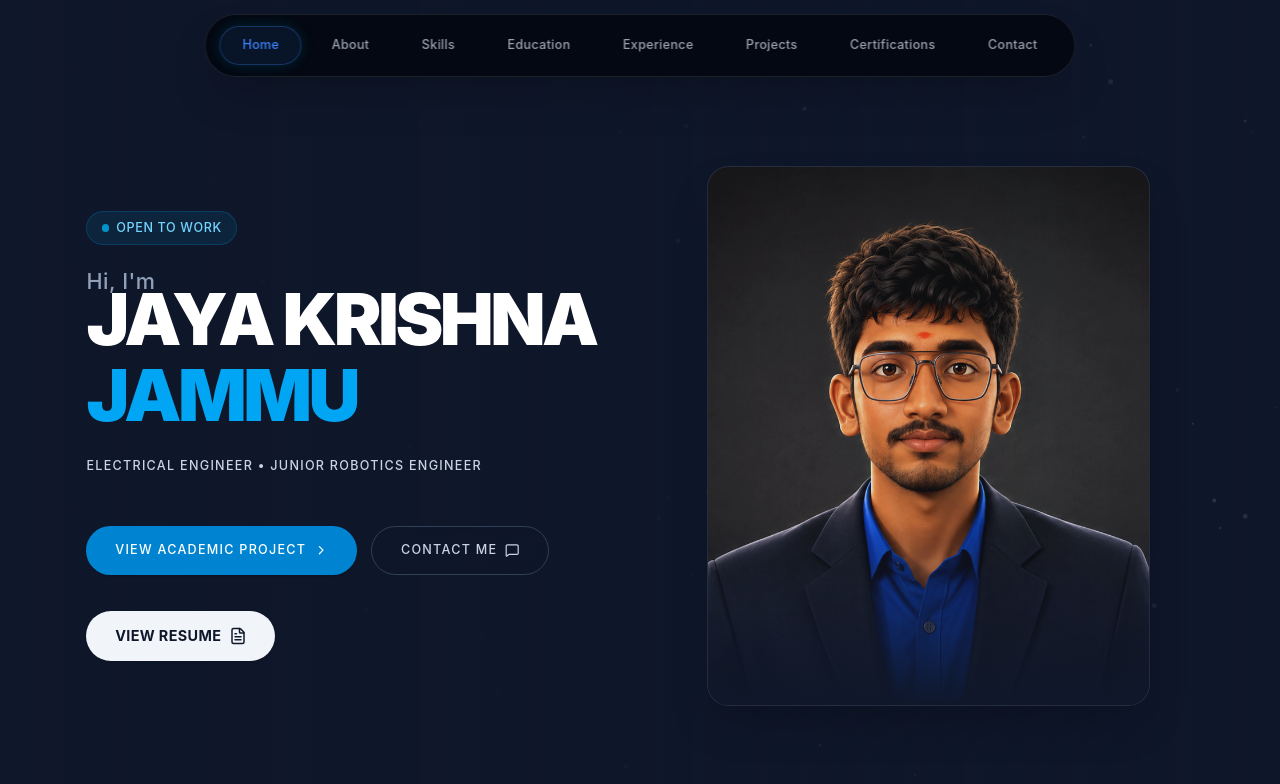
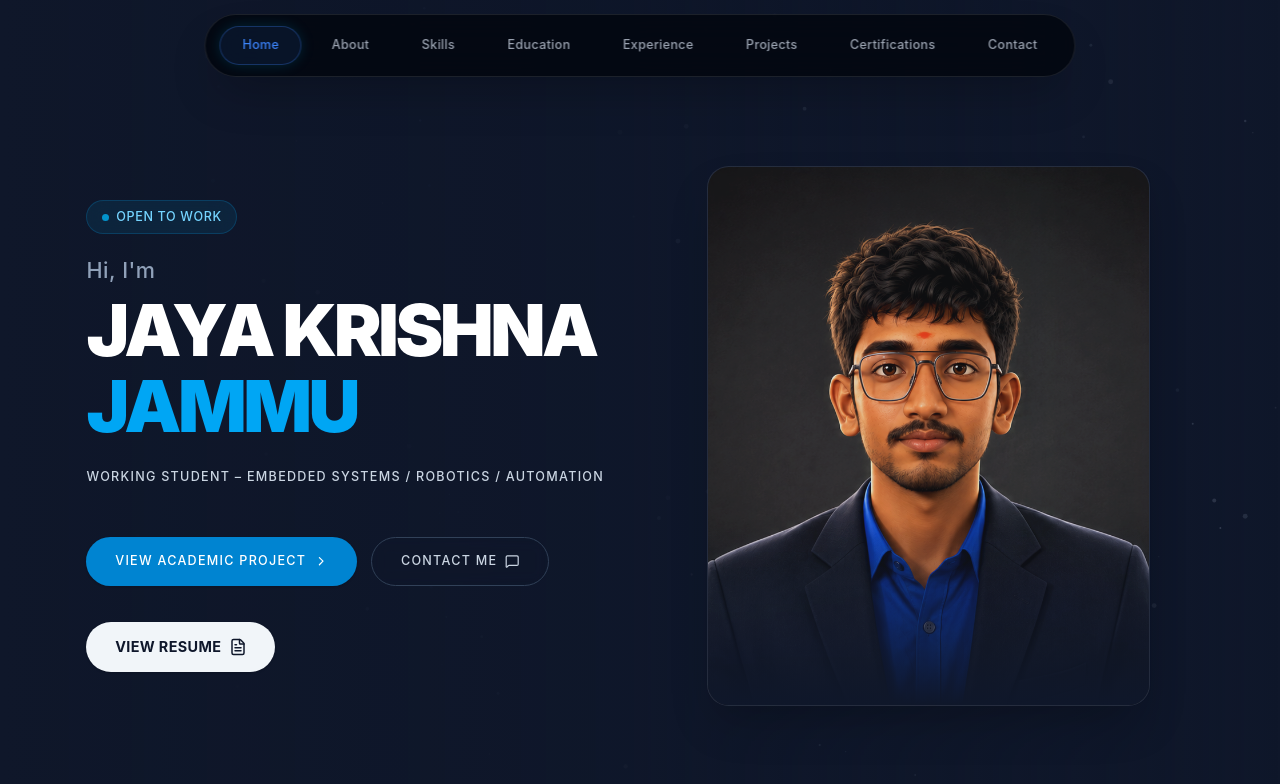
Before and after one commit to harisaijammu-png/portfolio-of-jk_jammu, a React (Vite) app: page / in a window 1280 px wide. Shown: the top 784 px of the page. Built offline with nearby package versions, Linux system fonts and the light colour scheme.

Commit message:
Update Hero Section subtitle text and layout spacing

```diff
--- a/src/components/HeroSection.jsx
+++ b/src/components/HeroSection.jsx
@@ -75,7 +75,7 @@ const HeroSection = () => {
             <span className="text-sm font-medium tracking-wider text-sky-300 uppercase">OPEN TO WORK</span>
           </motion.div>
 
-          <motion.div variants={itemVariants} className="mb-[-0.5rem] md:mb-[-1rem]">
+          <motion.div variants={itemVariants} className="mb-1 md:mb-2">
             <span className="text-xl md:text-2xl font-medium tracking-wide text-slate-400">Hi, I'm</span>
           </motion.div>
           <motion.h1 variants={itemVariants} className="text-4xl md:text-5xl lg:text-6xl xl:text-[5rem] font-black tracking-tighter leading-[1.05] uppercase">
@@ -84,7 +84,7 @@ const HeroSection = () => {
           </motion.h1>
 
           <motion.div variants={itemVariants} className="h-6">
-            <Typewriter text="ELECTRICAL ENGINEER • JUNIOR ROBOTICS ENGINEER" delay={1} />
+            <Typewriter text="Working Student – Embedded Systems / Robotics / Automation" delay={1} />
           </motion.div>
 
           <motion.div variants={itemVariants} className="mt-8 flex flex-col sm:flex-row gap-4">
```
